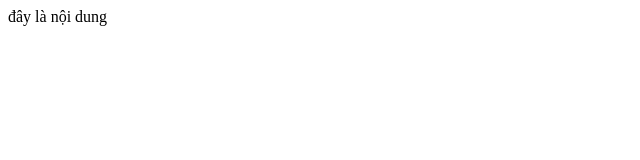
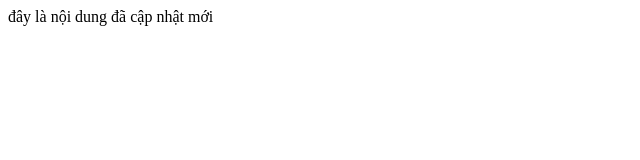
Before and after one commit to wk12hht/demo_git, a plain HTML site: page index.html in a window 1280 px wide. Shown: the whole page, without its empty margins (0-640 px from the left). Drawn offline with Linux system fonts and the light colour scheme.

Commit message:
Update index.html

```diff
--- a/index.html
+++ b/index.html
@@ -7,6 +7,6 @@
     <title>Document</title>
 </head>
 <body>
-    đây là nội dung
+    đây là nội dung đã cập nhật mới
 </body>
 </html>
```
